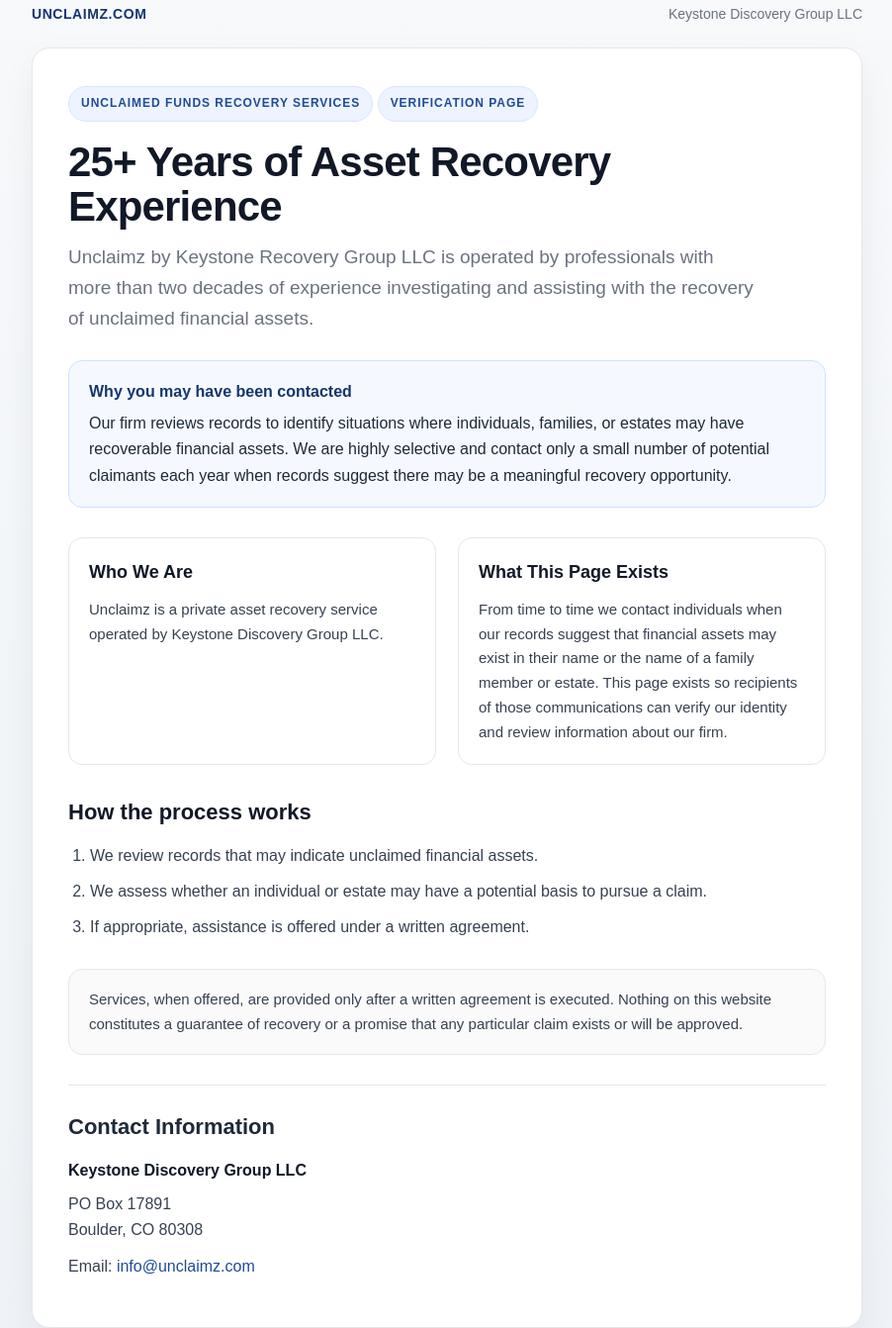
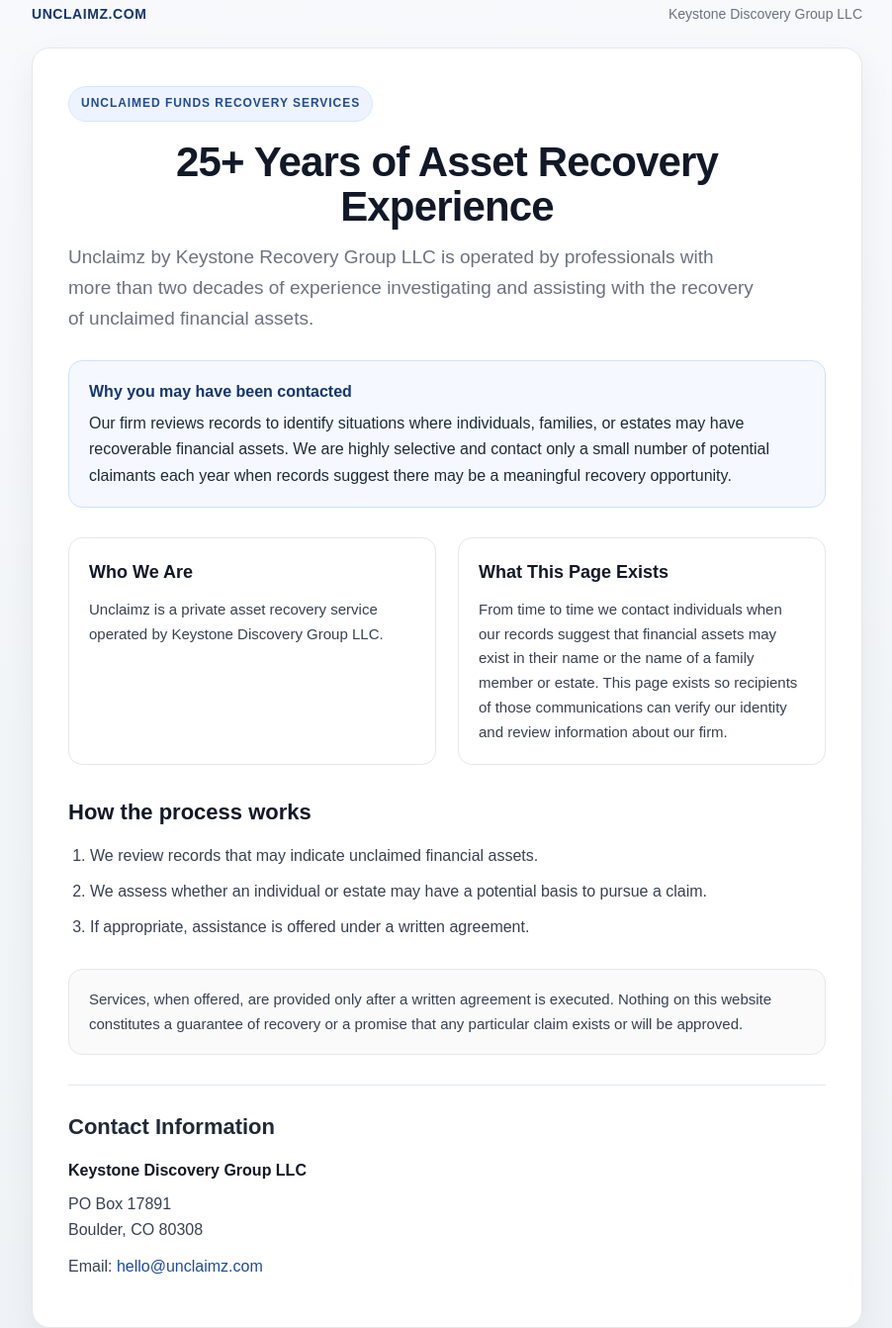
Before and after one commit to howiebenjamin/unclaimz-site, a plain HTML site: page index.html in a window 1280 px wide. Shown: the part 33-1375 px from the top of the page at 99% size, without its empty margins (188-1090 px from the left). Drawn offline with Linux system fonts and the light colour scheme.

Commit message:
Update index.html

```diff
--- a/index.html
+++ b/index.html
@@ -240,9 +240,7 @@
     <div class="card">
       <div class="eyebrow">UNCLAIMED FUNDS RECOVERY SERVICES</div>
 
-    <div class="eyebrow">Verification Page</div>
-
-<h1>25+ Years of Asset Recovery Experience</h1>
+ <h1 style="text-align:center;">25+ Years of Asset Recovery Experience</h1>
 
 <p class="subhead">
 Unclaimz by Keystone Recovery Group LLC is operated by professionals with more than two decades of experience
@@ -295,7 +293,7 @@
           Boulder, CO 80308
         </p>
         <p>
-          Email: <a href="mailto:hello@unclaimz.com">info@unclaimz.com</a>
+          Email: <a href="mailto:hello@unclaimz.com">hello@unclaimz.com</a>
         </p>
       </div>
     </div>
```
